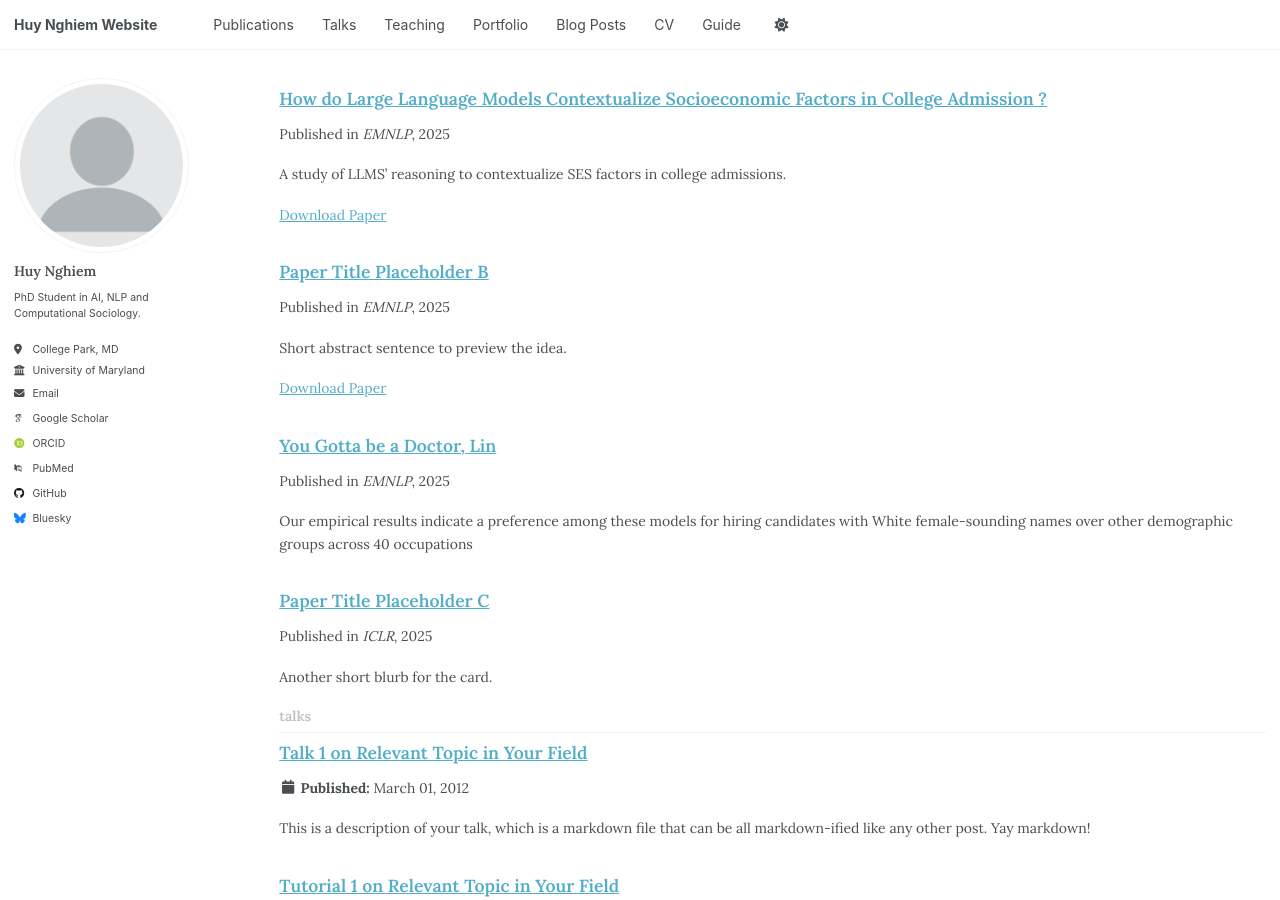
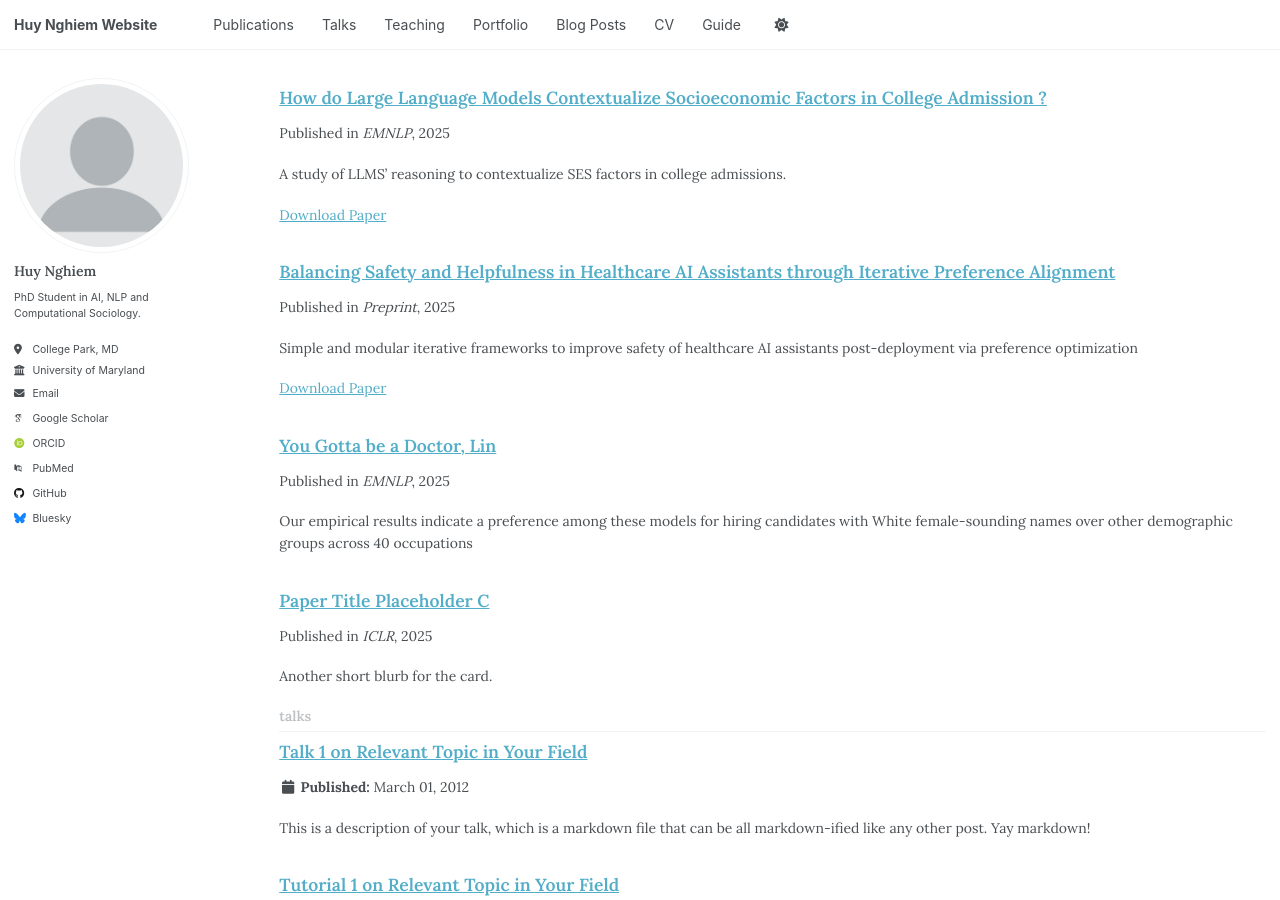
Before and after one commit to hnghiem-nlp/hnghiem-nlp.github.io, a Jekyll site: the page built from _pages/collection-archive.html, in a window 1280 px wide and 900 px high, scrolled down 1146 px. Built offline with Jekyll 4.4.1, drawn with Linux system fonts in a browser that asks for light colours; some web fonts are replaced; a script that is not in the unit is left out.

```diff
--- a/_includes/featured_pubs.html
+++ b/_includes/featured_pubs.html
@@ -1,6 +1,6 @@
 {%- assign featured = site.publications
 | where_exp: "p", "p.selected == true"
-| sort: "year" | reverse -%}
+| sort: "order" -%}
 
 <div class="paper-grid">
     {%- for pub in featured limit:4 -%}
--- a/_publications/2025-placeholder-2.md
+++ b/_publications/2025-placeholder-2.md
@@ -1,10 +1,10 @@
 ---
-title: "Paper Title Placeholder B"
-authors: "First Author, Huy Nghiem, Third Author"
-venue: "EMNLP"
+title: "Balancing Safety and Helpfulness in Healthcare AI Assistants through Iterative Preference Alignment"
+authors: "Huy Nghiem, Swetasudha Panda, Devashish Khatwani, Huy V. Nguyen, Krishnaram Kenthapadi, Hal Daumé III"
+venue: "Preprint"
 year: 2025
 paperurl: "https://arxiv.org/abs/0000.00000"
 image: "/assets/img/papers/placeholder-2.jpg"
-excerpt: "Short abstract sentence to preview the idea."
+excerpt: "Simple and modular iterative frameworks to improve safety of healthcare AI assistants post-deployment via preference optimization"
 selected: true
 ---
```
Also changed, not shown: _pages/about.md (+2 -2 lines), 2 other files.
